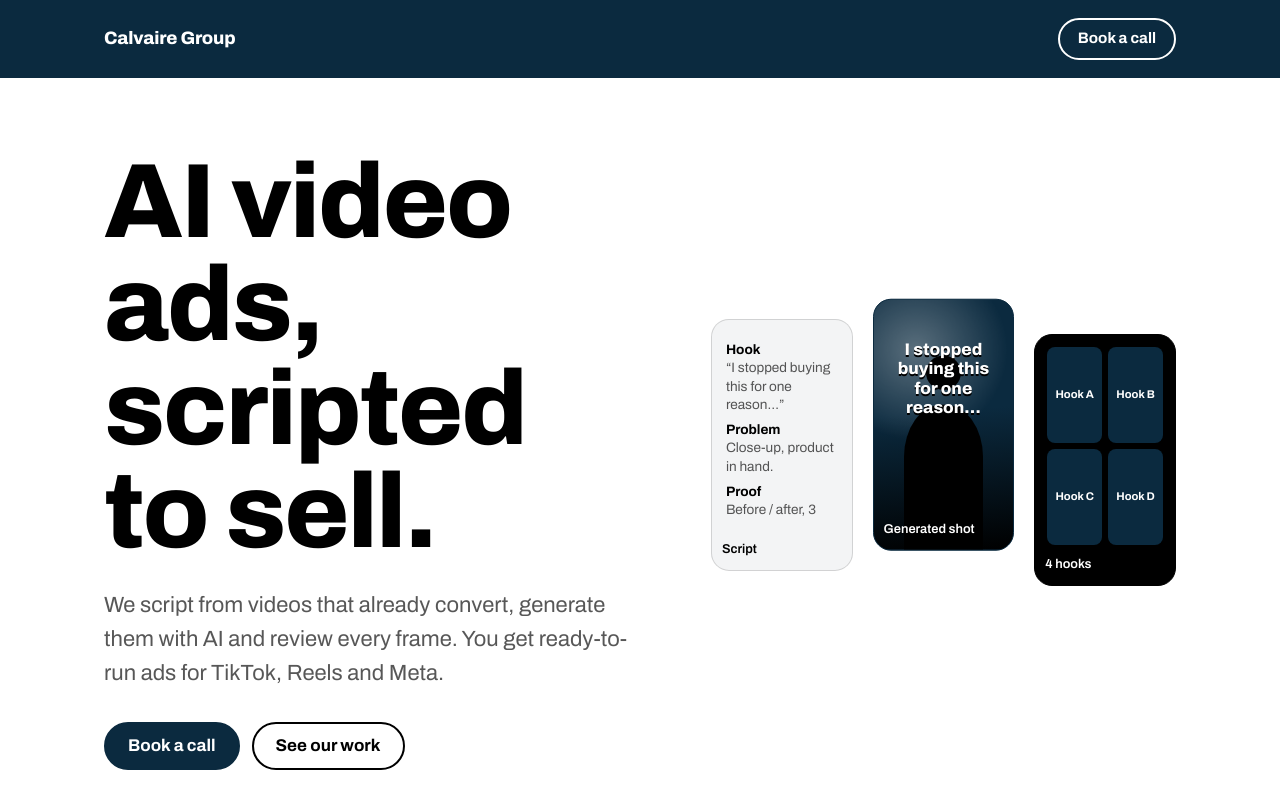
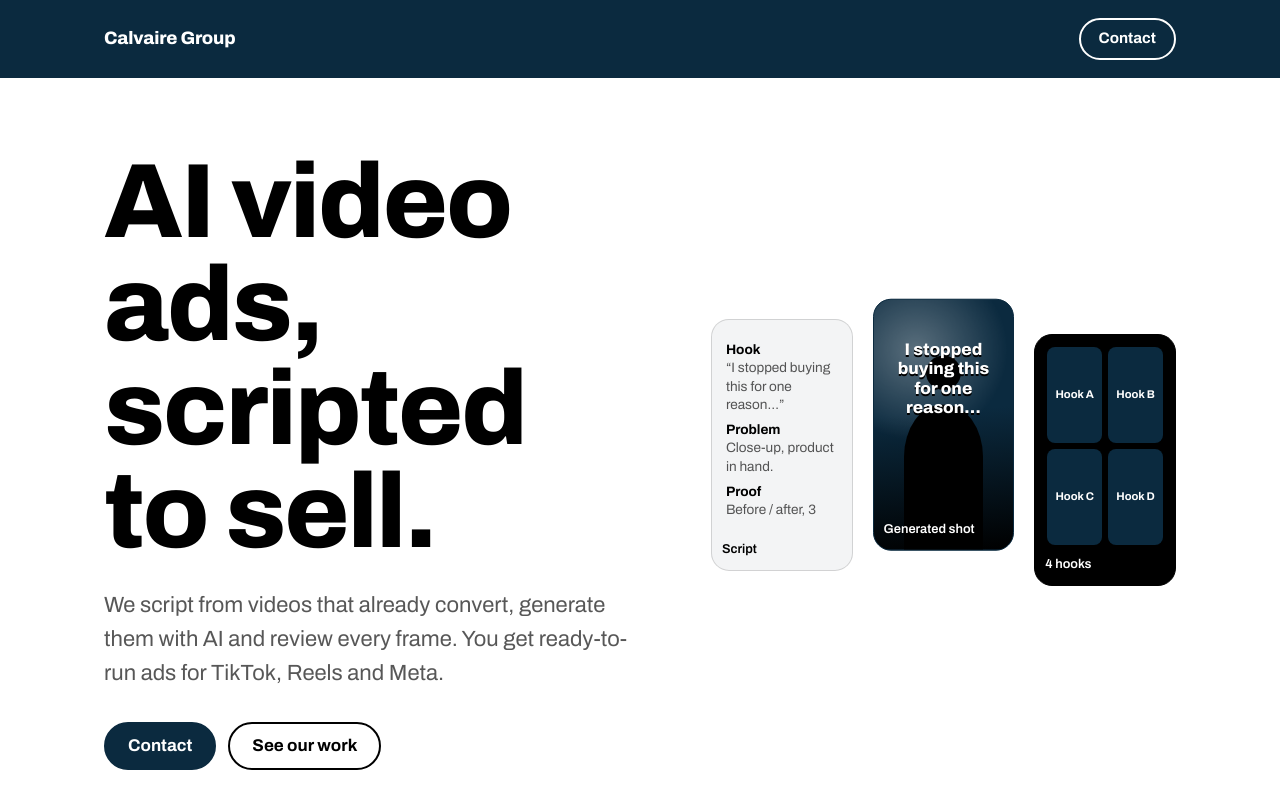
Before and after one commit to jacob-operator/calvaire-group-site, a plain HTML site: page index.html in a window 1280 px wide. Shown: the top 800 px of the page. Drawn offline with Linux system fonts and the light colour scheme.

Commit message:
Rename Book a call to Contact
Co-Authored-By: Claude Opus 5.5 <noreply@anthropic.com>

```diff
--- a/index.html
+++ b/index.html
@@ -159,7 +159,7 @@ footer .wrap{display:flex;flex-wrap:wrap;justify-content:space-between;gap:12px}
 <header>
   <div class="wrap">
     <a class="brand" href="#top">Calvaire Group</a>
-    <a class="btn btn-ghost" href="#contact">Book a call</a>
+    <a class="btn btn-ghost" href="#contact">Contact</a>
   </div>
 </header>
 
@@ -170,7 +170,7 @@ footer .wrap{display:flex;flex-wrap:wrap;justify-content:space-between;gap:12px}
         <h1 class="display">AI video ads, scripted to sell.</h1>
         <p class="lede">We script from videos that already convert, generate them with AI and review every frame. You get ready-to-run ads for TikTok, Reels and Meta.</p>
         <div class="cta-row">
-          <a class="btn btn-key" href="#contact">Book a call</a>
+          <a class="btn btn-key" href="#contact">Contact</a>
           <a class="btn btn-ghost" href="#work">See our work</a>
         </div>
       </div>
@@ -295,9 +295,9 @@ footer .wrap{display:flex;flex-wrap:wrap;justify-content:space-between;gap:12px}
   <section class="contact band" id="contact">
     <div class="wrap">
       <h2 class="display">Tell us what you sell.</h2>
-      <p class="lede">A 20-minute call to look at your product and current ads. You leave with script ideas either way.</p>
+      <p class="lede">Send us your product and the ads you run today. We reply with script ideas either way.</p>
       <div class="cta-row">
-        <a class="btn btn-key" href="mailto:info@calvairegroup.com?subject=AI%20video%20ads">Book a call</a>
+        <a class="btn btn-key" href="mailto:info@calvairegroup.com?subject=AI%20video%20ads">Contact</a>
       </div>
     </div>
   </section>
```
